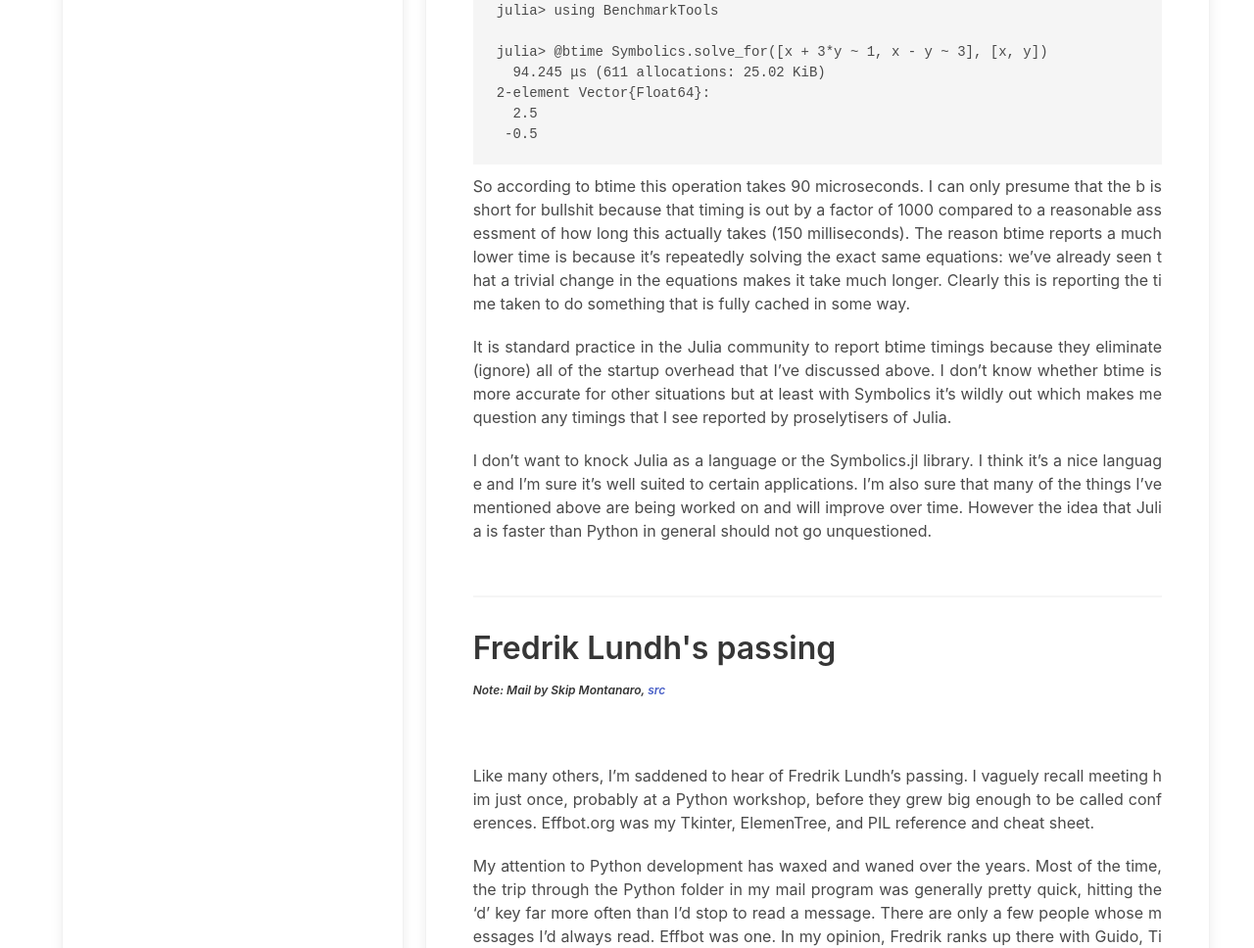
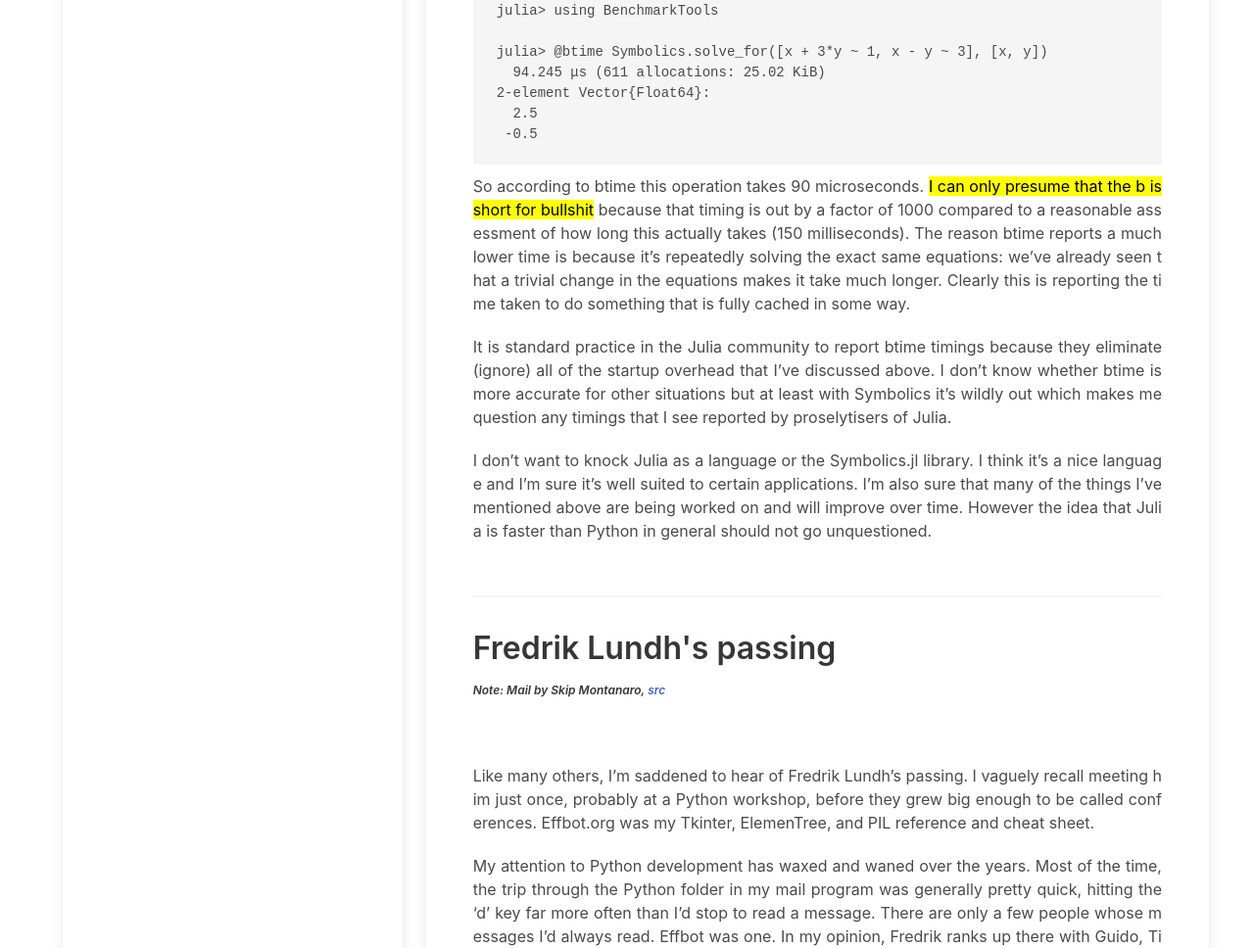
Before and after one commit to pyherald/pyherald, a plain HTML site: page docs/index.html in a window 1280 px wide. Shown: the part 4963-5931 px from the top of the page at 98% size. Drawn offline with nearby package versions, Linux system fonts and the light colour scheme.

Commit message:
fix: dec21 - mark julia

```diff
--- a/docs/index.html
+++ b/docs/index.html
@@ -272,8 +272,8 @@ julia&gt; @btime Symbolics.solve_for([x + 3*y ~ 1, x - y ~ 3], [x, y])
   2.5
  -0.5
 </code></pre>
-<p>So according to btime this operation takes 90 microseconds. I can only
-presume that the b is short for bullshit because that timing is out by
+<p>So according to btime this operation takes 90 microseconds. <mark>I can only
+presume that the b is short for bullshit</mark> because that timing is out by
 a factor of 1000 compared to a reasonable assessment of how long this
 actually takes (150 milliseconds). The reason btime reports a much
 lower time is because it&rsquo;s repeatedly solving the exact same
```
Also changed, not shown: 1 other file.
